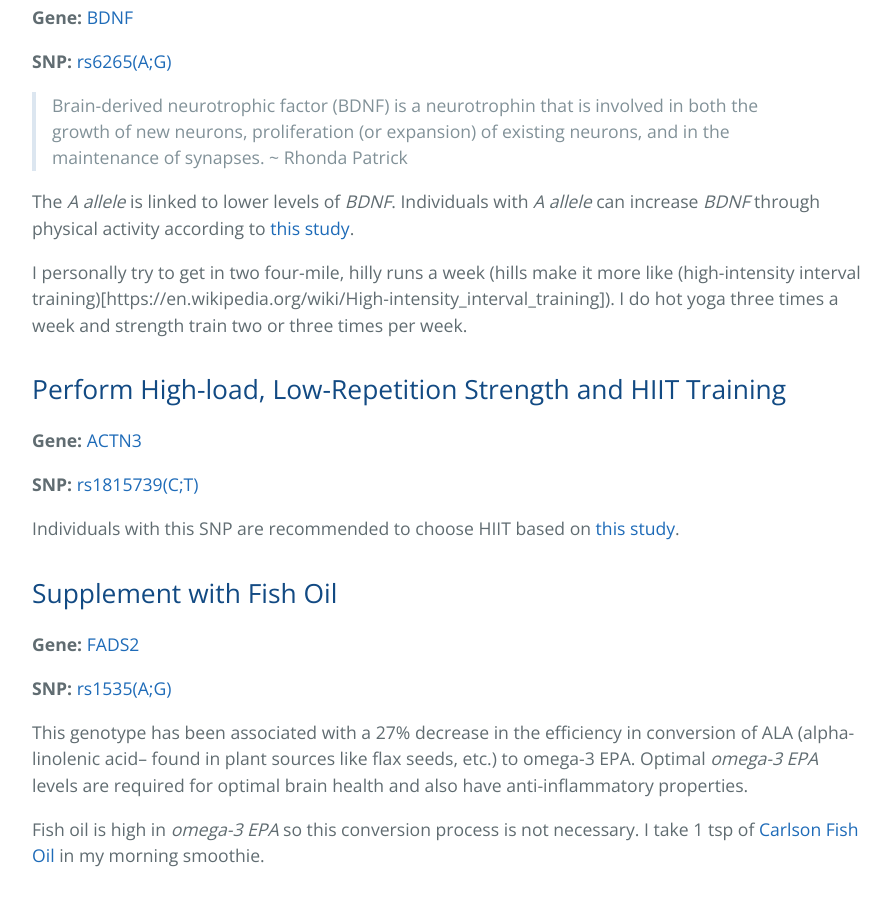
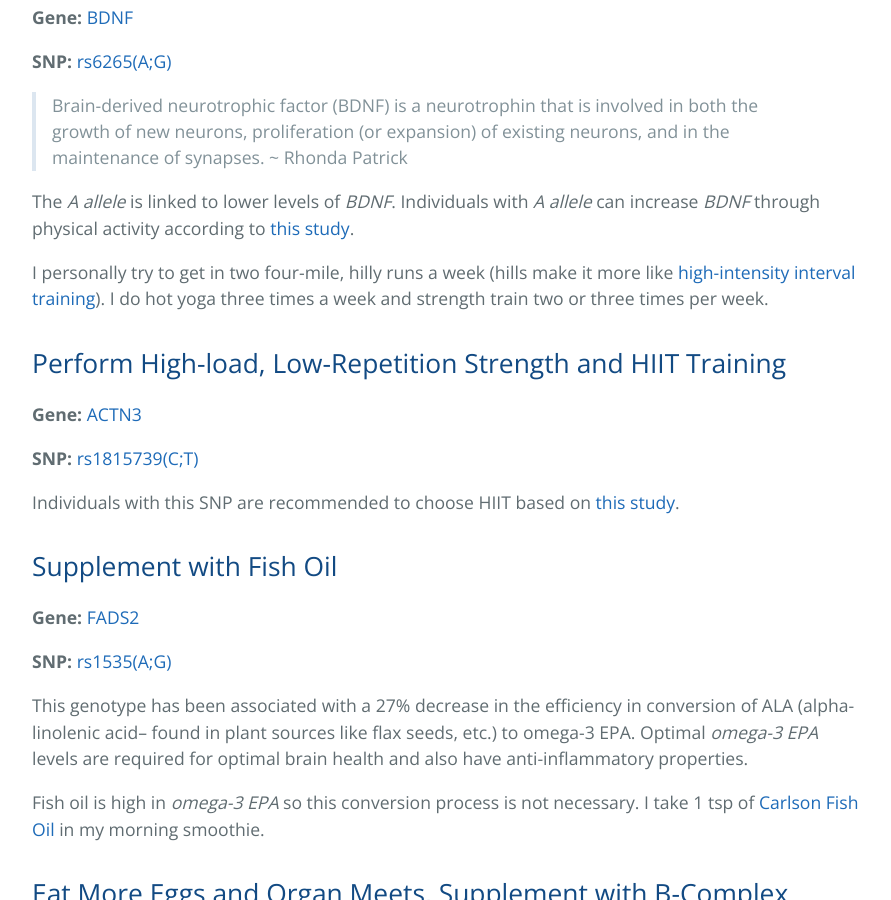
Before and after one commit to jonmbake/jonbake.com, a Jekyll site: the page built from blog/_posts/2019-08-30-creating-a-genome-based-personal-health-plan.md, in a window 1280 px wide and 900 px high, scrolled down 1549 px. Shown: the whole window, without its empty margins (192-1083 px from the left). Built offline with Jekyll 4.4.1, drawn with Linux system fonts in a browser that asks for light colours; nearby versions of some CDN libraries; comment, search, counter and statistics services are not loaded.

Commit message:
Update 2019-08-30-creating-a-genome-based-personal-health-plan.md

```diff
--- a/blog/_posts/2019-08-30-creating-a-genome-based-personal-health-plan.md
+++ b/blog/_posts/2019-08-30-creating-a-genome-based-personal-health-plan.md
@@ -43,7 +43,7 @@ I put a a drop or two of [Optimal Vitamin D3 Liquid](https://amazon.com/Servings
 
 The _A allele_ is linked to lower levels of _BDNF_. Individuals with _A allele_ can increase _BDNF_ through physical activity according to [this study](https://www.ncbi.nlm.nih.gov/pubmed/23907543/).
 
-I personally try to get in two four-mile, hilly runs a week (hills make it more like (high-intensity interval training)[https://en.wikipedia.org/wiki/High-intensity_interval_training]). I do hot yoga three times a week and strength train two or three times per week.
+I personally try to get in two four-mile, hilly runs a week (hills make it more like [high-intensity interval training](https://en.wikipedia.org/wiki/High-intensity_interval_training)). I do hot yoga three times a week and strength train two or three times per week.
 
 ## Perform High-load, Low-Repetition Strength and HIIT Training
 
```
